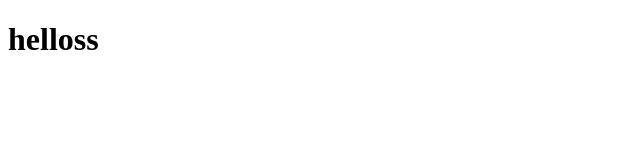
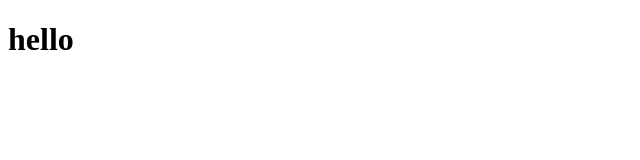
Before and after one commit to Suraphon65/workme, a plain HTML site: page wde.html in a window 1280 px wide. Shown: the full height of the page, 0-640 px from the left. Drawn offline with Linux system fonts and the light colour scheme.

Commit message:
first commit

```diff
--- a/wde.html
+++ b/wde.html
@@ -7,6 +7,6 @@
     <title>สร้างเว็บส่งงาน</title>
 </head>
 <body>
-    <h1>  helloss </h1>
+    <h1>  hello </h1>
 </body>
 </html>
```
